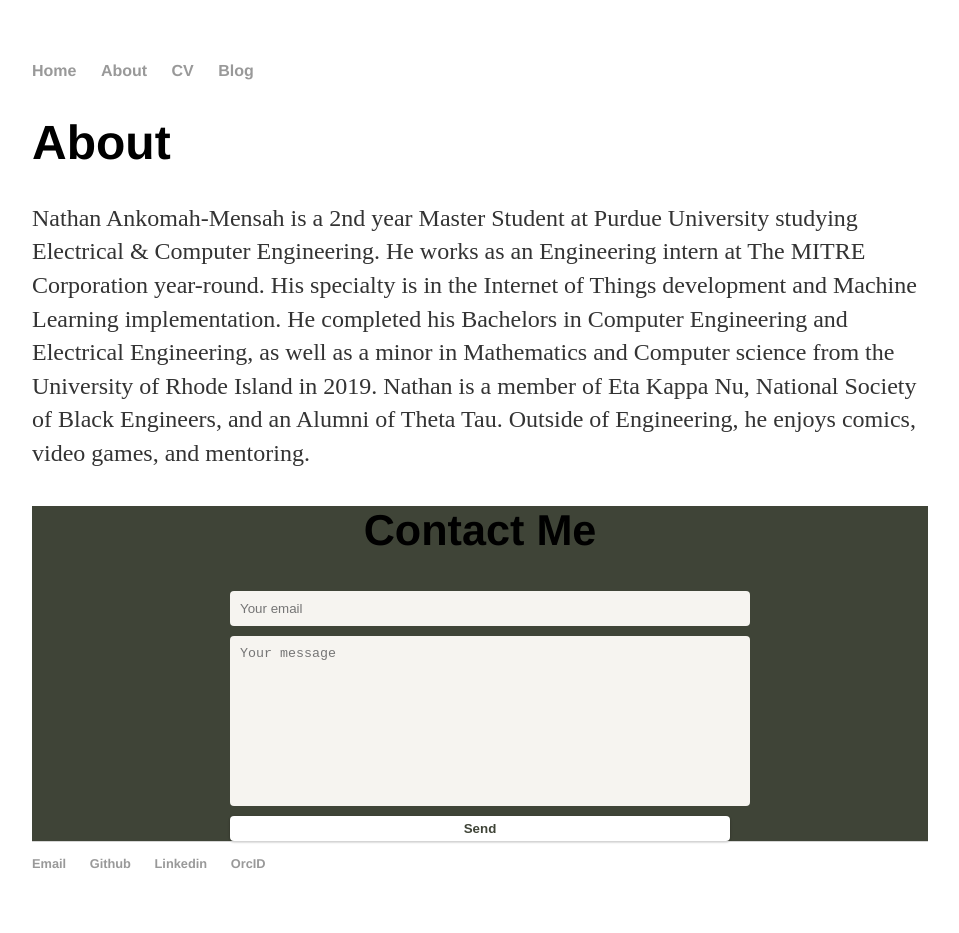
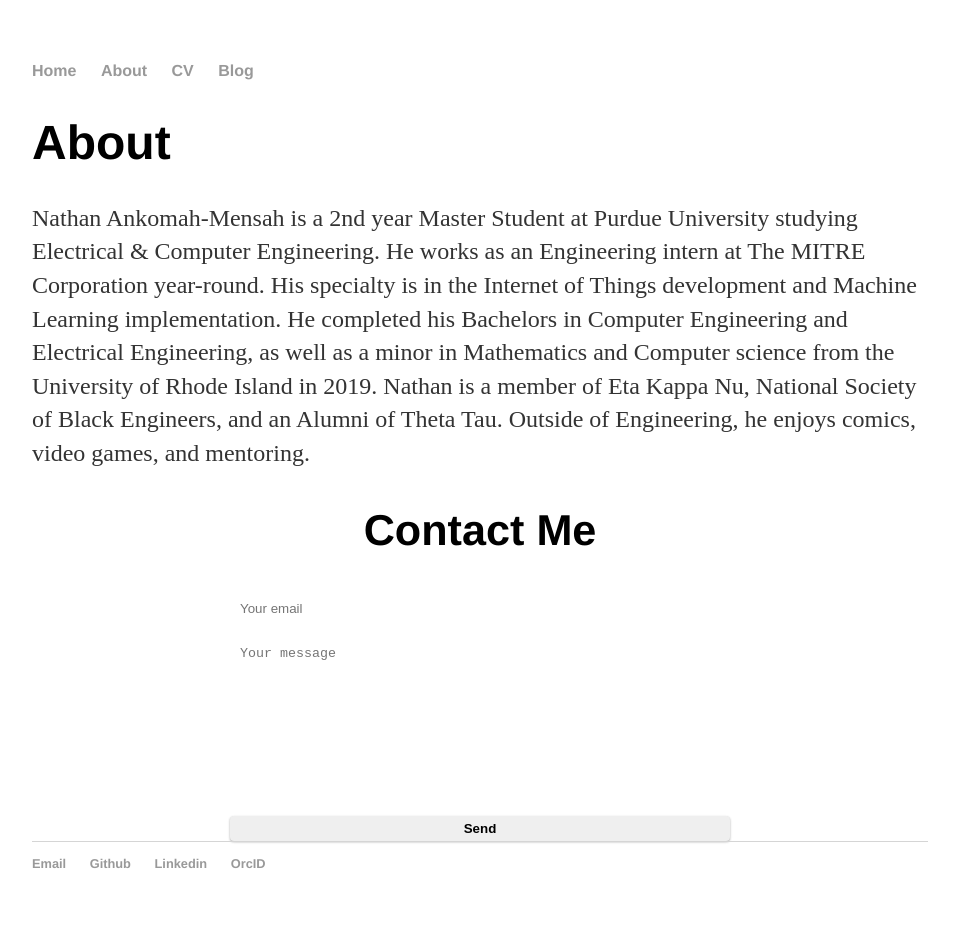
Before and after one commit to Natemen96/Natemen96.github.io, a Jekyll site: the page built from about/index.html, in a window 1280 px wide. Shown: the whole page, without its empty margins (160-1119 px from the left). Built offline with Jekyll 4.4.1, drawn with Linux system fonts in a browser that asks for light colours; Markdown is read by kramdown in place of the engine named in the settings.

Commit message:
removed color

```diff
--- a/css/main.css
+++ b/css/main.css
@@ -31,7 +31,7 @@ ul.posts li { list-style: none; }
 
 /*CONTACT*/
 .blue {
-    background: #3F4437; /* #006400/*#3498db */;
+    /* background: #3F4437; /* #006400#3498db; */
     text-align: center;
 }
 
@@ -47,8 +47,8 @@ ul.posts li { list-style: none; }
     border-radius: 4px;
     border: none;
     margin-bottom: 10px;
-    background: #F6F4F0;/* #fffaf0; #1d6fa5; */
-    color: #373F44;
+    /* background: #F6F4F0;#fffaf0; #1d6fa5; */
+    /* color: #373F44; */
     -webkit-transition: .5s ease all;
     transition: .5s ease all;
 }
@@ -61,11 +61,11 @@ ul.posts li { list-style: none; }
 .contact button {
     display: block;
     width: 100%;
-    background: #fff;
+    /* background: #fff; */
     border-radius: 4px;
     padding: 5px 10px;
     border: none;
-    color: #3F4437; /* #006400; /*#3498db; */
+    /* color: #3F4437; /* #006400; #3498db; */
     font-weight: 700;
     box-shadow: 0 1px 3px rgba(0,0,0,0.12), 0 1px 2px rgba(0,0,0,0.24);
     -webkit-transition: .5s ease all;
```
